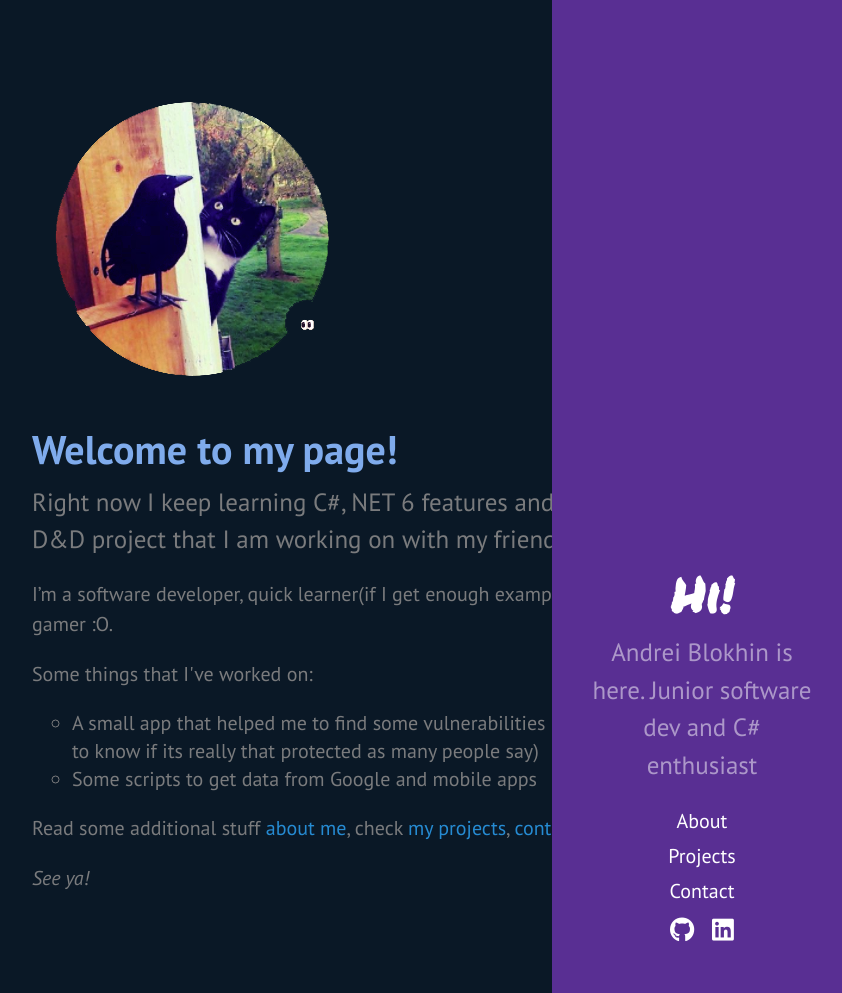
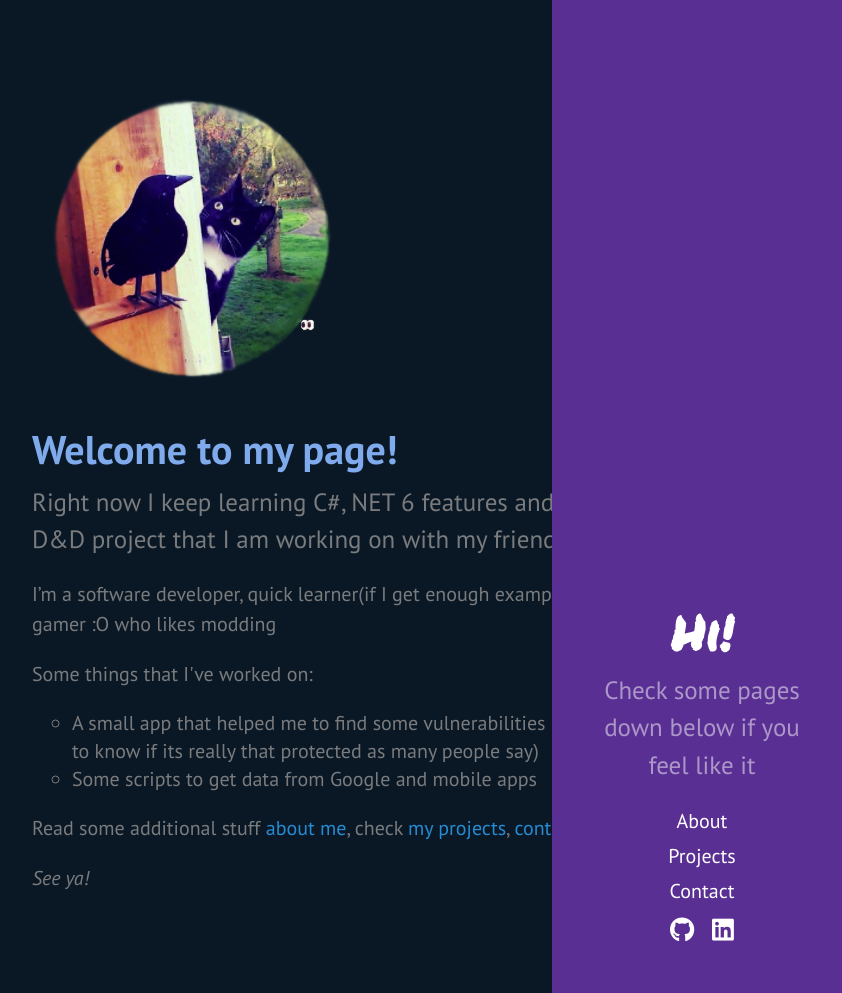
Before and after one commit to xdeath/xdeath.github.io, a Jekyll site: the page index.html, which Jekyll copies as it is, in a window 1280 px wide and 993 px high. Shown: the whole window, without its empty margins (428-1270 px from the left). Built offline with Jekyll 4.4.1, drawn with Linux system fonts in a browser that asks for light colours.

Commit message:
Some changes

```diff
--- a/index.html
+++ b/index.html
@@ -44,7 +44,7 @@
           Hi!
         </a>
        </h1>
-      <p class="lead">Andrei Blokhin is here. Junior software dev and C# enthusiast</p>
+      <p class="lead">Check some pages down below if you feel like it</p>
     </div>
 
     <nav class="sidebar-nav">
@@ -78,7 +78,7 @@
 
 <p class="lead">Right now I keep learning C#, NET 6 features and MAUI for the D&D project that I am working on with my friend</p>
 
-<p>I’m a software developer, quick learner(if I get enough examples :D ) and a part-time gamer :O.</p>
+<p>I’m a software developer, quick learner(if I get enough examples :D ) and a part-time gamer :O who likes modding</p>
 
 <p>Some things that I've worked on:</p>
 
@@ -87,7 +87,7 @@
 <li>Some scripts to get data from Google and mobile apps</li>
 </ul>
 
-<p>Read some additional stuff <a href="/about">about me</a>, check <a href="/projects">my projects</a>, <a href="/contact">contact</a> me if you wish .</p>
+<p>Read some additional stuff <a href="/about">about me</a>, check <a href="/projects">my projects</a>, <a href="/contact">contact</a> me if you wish</p>
 
 <p><em>See ya!</em></p>
 
--- a/public/css/hyde.css
+++ b/public/css/hyde.css
@@ -73,7 +73,6 @@ html {
   font-family: "Permanent Marker";
   font-style: normal;
   font-size: 2.4rem;
-
 }
 
 /* class to add some decorations */
```
Also changed, not shown: assets/mainGitHub.png.
